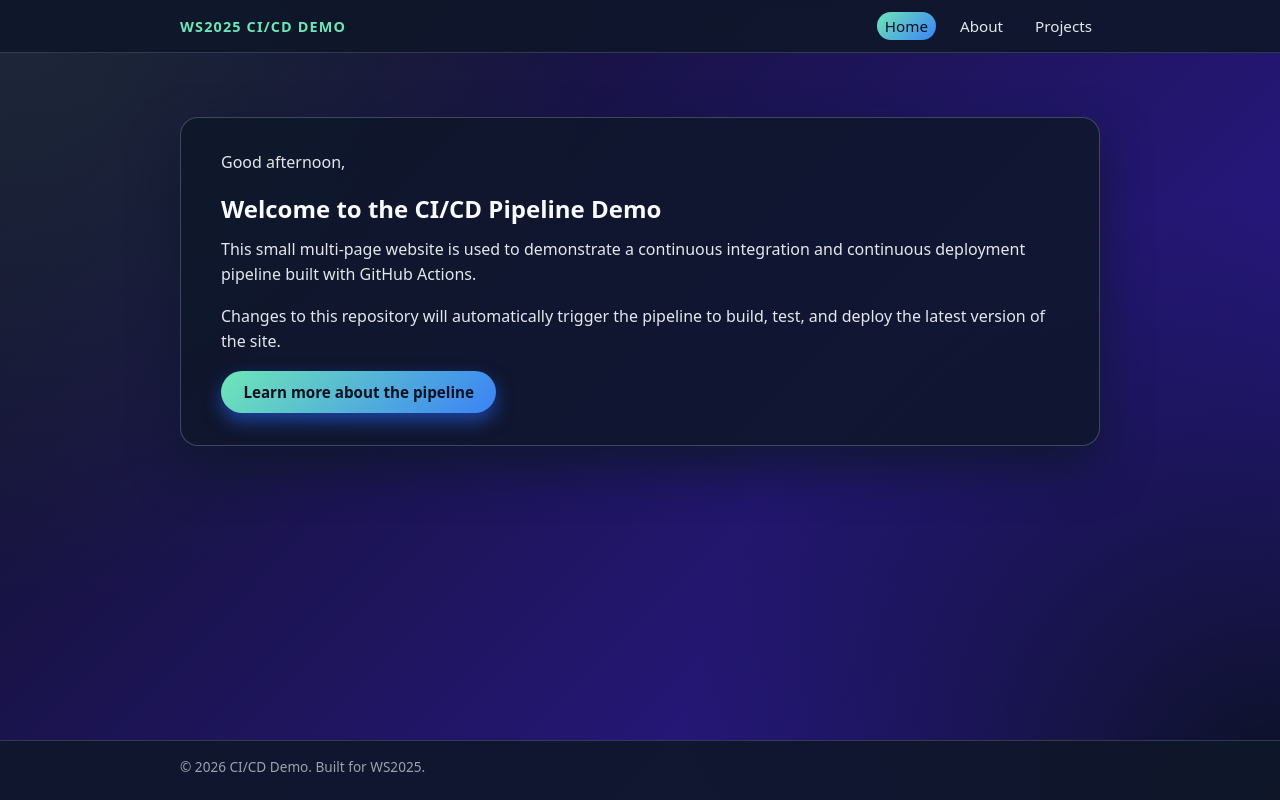
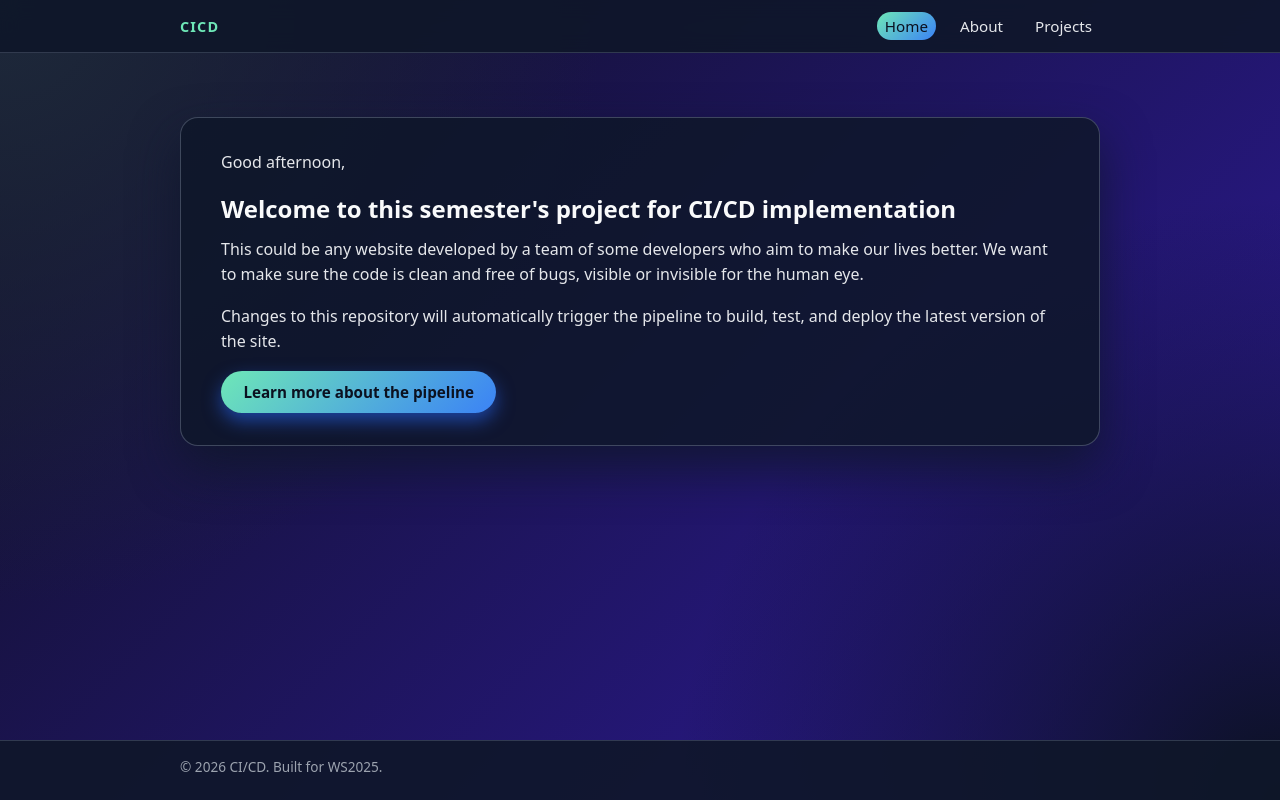
Before and after one commit to xginevra/WS2025_CI-CD_Pipeline_Project, a website: page index.html in a window 1280 px wide. Drawn offline with Linux system fonts and the light colour scheme.

Commit message:
Revise title and welcome message in index.html
Updated the title and content to reflect the CI/CD implementation project.

```diff
--- a/index.html
+++ b/index.html
@@ -3,14 +3,14 @@
   <head>
     <meta charset="UTF-8" />
     <meta name="viewport" content="width=device-width, initial-scale=1.0" />
-    <title>CI/CD Demo Site – Home</title>
+    <title>CI/CD implementation project </title>
     <link rel="stylesheet" href="assets/css/style.css" />
   </head>
   <body>
     <div class="site-wrapper">
       <header class="site-header">
         <nav class="navbar">
-          <div class="navbar-brand">WS2025 CI/CD DEMO</div>
+          <div class="navbar-brand">CICD</div>
           <div class="navbar-links">
             <a href="index.html" class="active">Home</a>
             <a href="about.html">About</a>
@@ -23,10 +23,10 @@
         <section class="hero">
           <div class="card">
             <p data-greeting></p>
-            <h1>Welcome to the CI/CD Pipeline Demo</h1>
+            <h1>Welcome to this semester's project for CI/CD implementation</h1>
             <p>
-              This small multi-page website is used to demonstrate a continuous
-              integration and continuous deployment pipeline built with GitHub Actions.
+              This could be any website developed by a team of some developers who aim to make our lives better.
+              We want to make sure the code is clean and free of bugs, visible or invisible for the human eye.
             </p>
             <p>
               Changes to this repository will automatically trigger the pipeline to build,
@@ -39,7 +39,7 @@
 
       <footer class="site-footer">
         <div class="site-footer-inner">
-          &copy; <span id="year"></span> CI/CD Demo. Built for WS2025.
+          &copy; <span id="year"></span> CI/CD. Built for WS2025.
         </div>
       </footer>
     </div>
```
